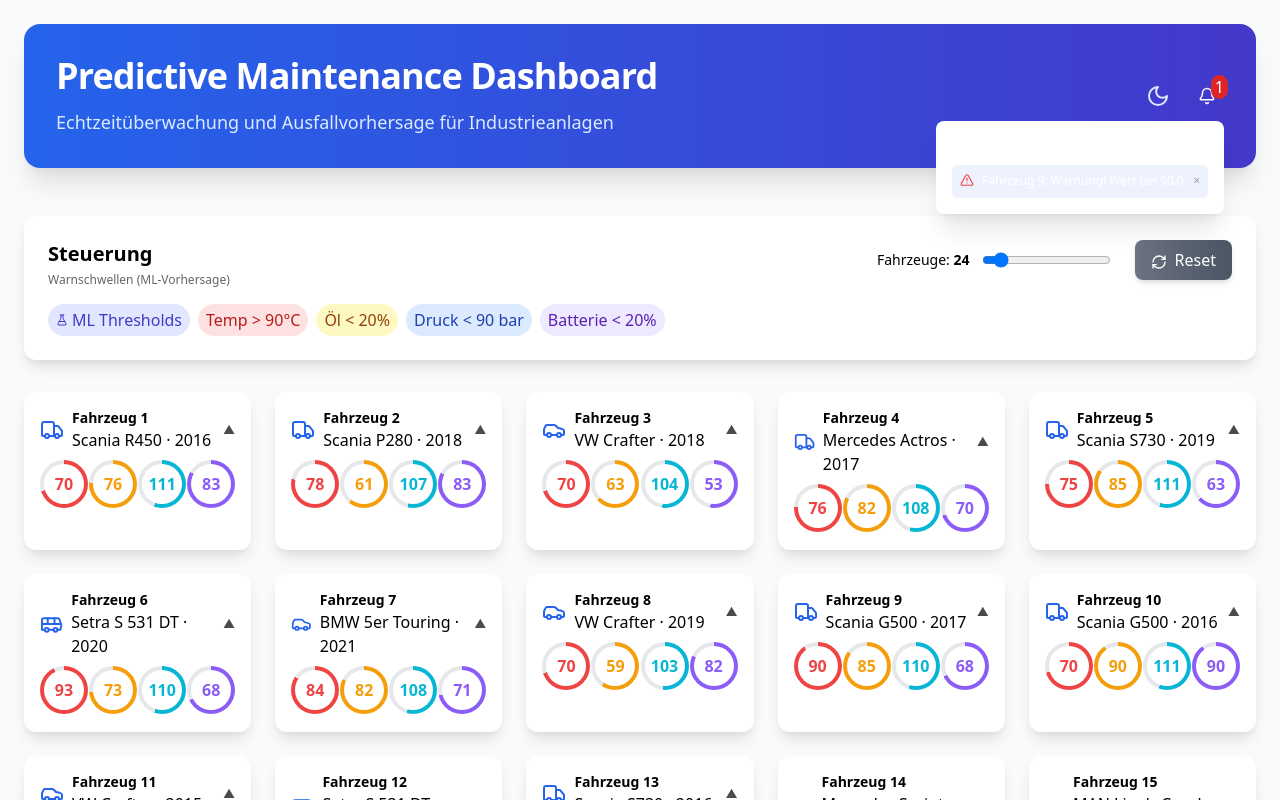
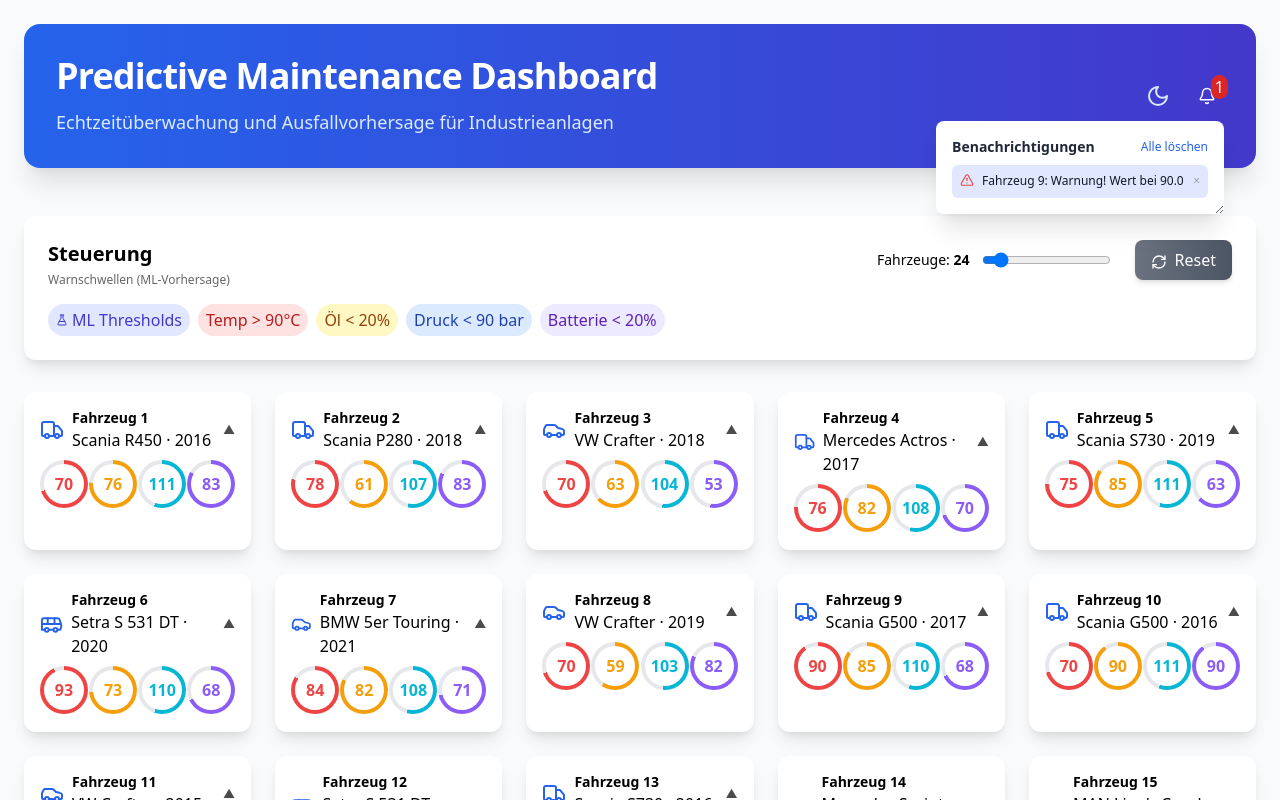
Before and after one commit to DamianKoz/pm-awa, a React (Create React App) app in the folder app/dashboard/: page / in a window 1280 px wide. Both pictures are taken after a click on the button 1207 px from the left and 96 px from the top of the page. Shown: the top 800 px of the page. Built offline with nearby package versions, Linux system fonts and the light colour scheme.

Commit message:
enhance notifications

```diff
--- a/app/dashboard/src/App.js
+++ b/app/dashboard/src/App.js
@@ -477,15 +477,18 @@ const App = () => {
                     </button>
                     {unreadCount>0 && <span className="absolute -top-1 -right-1 bg-red-600 text-white text-[10px] rounded-full px-1">{unreadCount}</span>}
                     {showInbox && (
-                      <div className={`absolute right-0 mt-2 w-72 max-h-96 overflow-y-auto rounded-lg shadow-xl p-4 z-50 ${darkMode? 'bg-gray-800 text-white':'bg-white'}`} style={{overflow:'visible'}}>
+                      <div
+                        className={`absolute right-0 mt-2 w-72 overflow-auto resize rounded-lg shadow-xl p-4 z-50 ${darkMode? 'bg-gray-800 text-white':'bg-white text-gray-900'}`}
+                        style={{ minWidth: '12rem', minHeight: '4rem' }}
+                      >
                         <div className="flex justify-between items-center mb-2">
-                          <h3 className="font-semibold text-sm">Benachrichtigungen</h3>
-                          <button onClick={()=>setNotifications([])} className="text-xs hover:underline">Alle löschen</button>
+                          <h3 className="font-semibold text-sm dark:text-white text-gray-800">Benachrichtigungen</h3>
+                          <button onClick={()=>setNotifications([])} className="text-xs hover:underline dark:text-gray-300 dark:hover:text-white text-blue-600 hover:text-blue-700">Alle löschen</button>
                         </div>
                         {notifications.length===0 ? <p className="text-xs text-gray-500">Keine Benachrichtigungen</p> : (
                           <ul className="space-y-2">
                             {notifications.slice().reverse().map(notif=> (
-                              <li key={notif.id} className={`p-2 rounded-md flex items-start justify-between ${notif.unread? (darkMode?'bg-gray-700':'bg-indigo-50'):''}`}>
+                              <li key={notif.id} className={`p-2 rounded-md flex items-start justify-between ${notif.unread? (darkMode?'bg-gray-700':'bg-indigo-100'):''}`}>
                                 <div className="flex items-start gap-2">
                                   {notif.type==='warning'? <AlertTriangle size={14} className="text-red-500"/> : <Zap size={14} className="text-indigo-500"/>}
                                   <span className="text-xs leading-snug">{notif.message}</span>
@@ -689,10 +692,10 @@ const App = () => {
                     key={index}
                     className={`border-l-4 pl-4 py-4 rounded-r-lg transition-all duration-300 transform hover:scale-[1.02] dark:text-gray-100 ${
                       prediction.priority === "Hoch"
-                        ? "border-red-500 bg-red-50 dark:bg-red-900/20"
+                        ? "border-red-500 bg-red-50 dark:border-red-400 dark:bg-red-900/60"
                         : prediction.priority === "Mittel"
-                        ? "border-yellow-500 bg-yellow-50 dark:bg-yellow-900/20"
-                        : "border-blue-500 bg-blue-50 dark:bg-blue-900/20"
+                        ? "border-yellow-500 bg-yellow-50 dark:border-yellow-400 dark:bg-yellow-900/60"
+                        : "border-blue-500 bg-blue-50 dark:border-blue-400 dark:bg-blue-900/60"
                     }`}
                   >
                     <div className="flex justify-between items-start">
```
